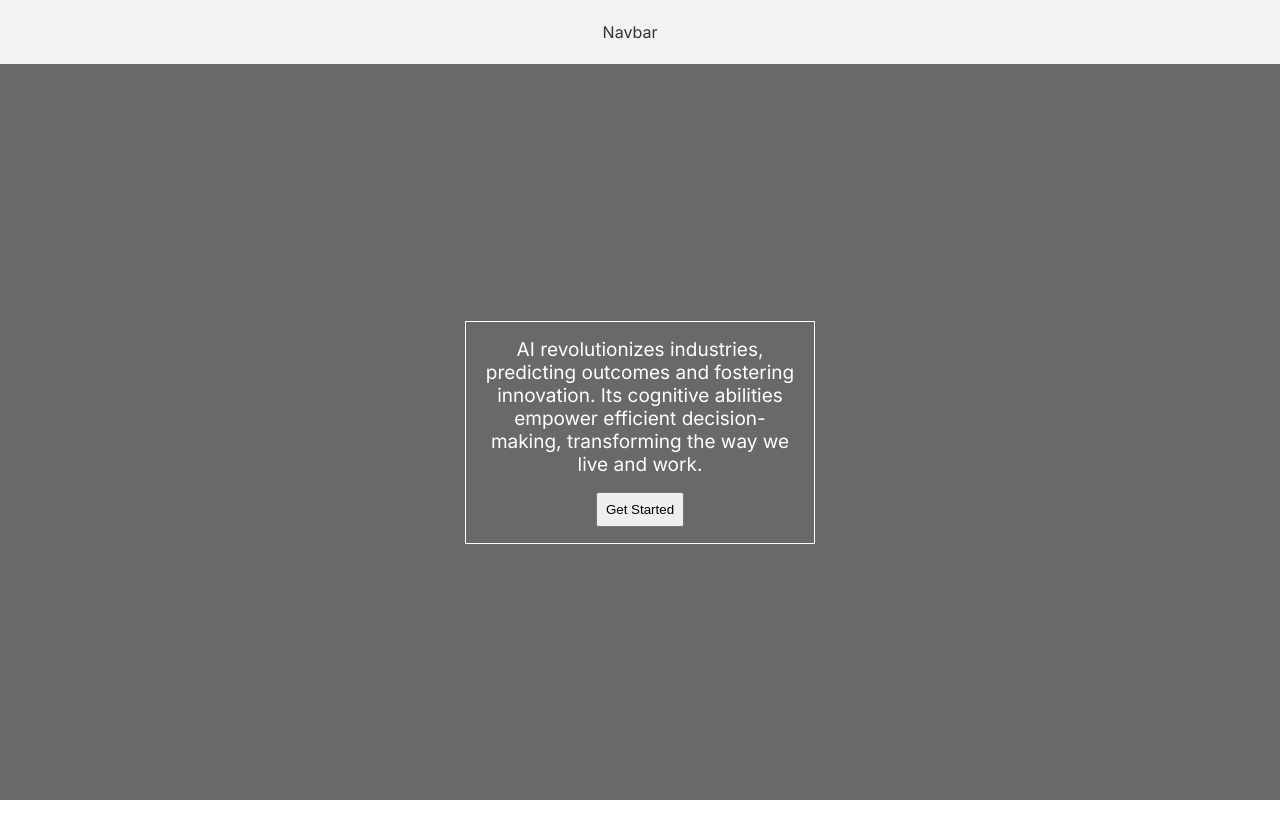
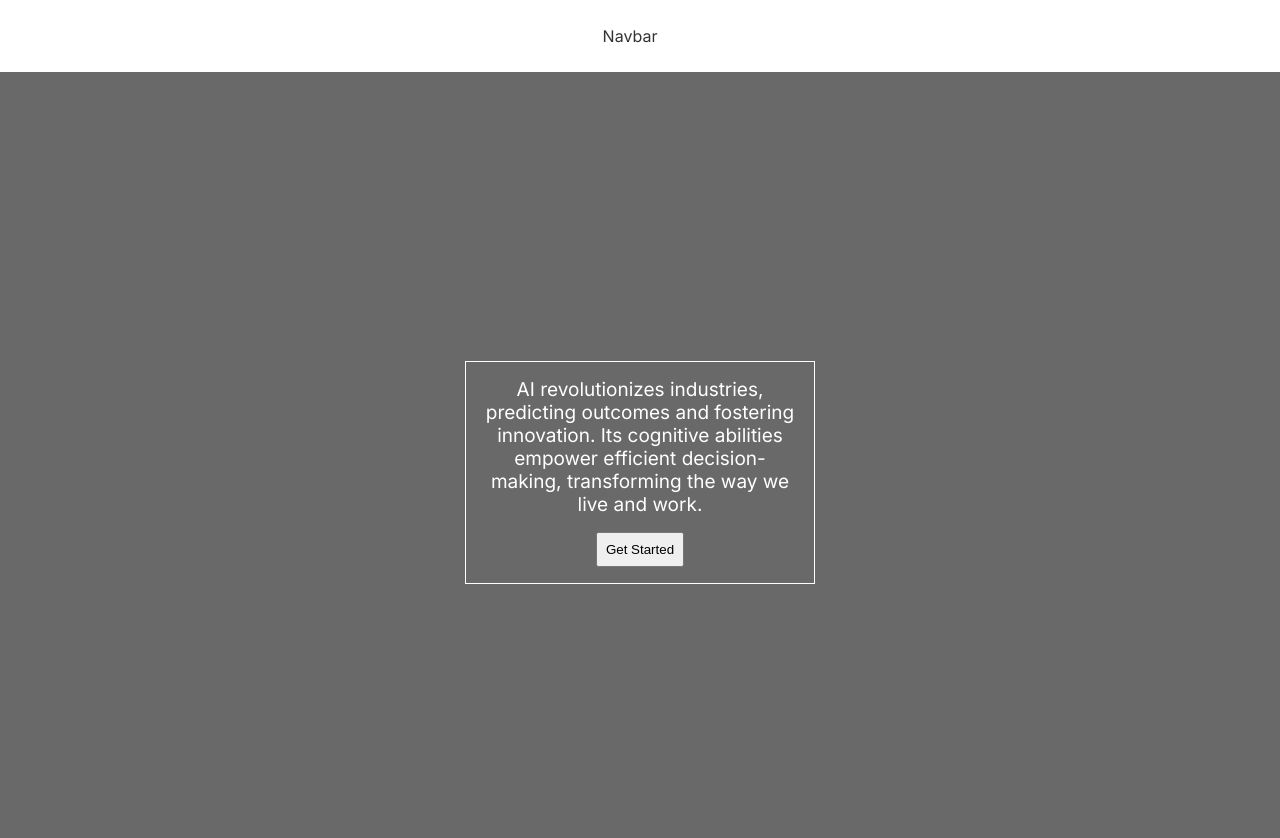
Before and after one commit to vikramkumartejani/FashionAI, a React (Create React App) app: page / in a window 1280 px wide. Shown: the top 838 px of the page. Before the commit the page ends 800 px from the top, so only its background shows below. Built offline with nearby package versions, Linux system fonts and the light colour scheme.

Commit message:
'update'

```diff
--- a/src/components/GetStarted/getstarted.css
+++ b/src/components/GetStarted/getstarted.css
@@ -1,6 +1,6 @@
 .main-container-get {
     width: 100%;
-    height: 92vh;
+    height: 100vh;
     display: flex;
     justify-content: center;
     align-items: center;
--- a/src/components/Navbar/Navbar.js
+++ b/src/components/Navbar/Navbar.js
@@ -1,5 +1,6 @@
 import React, { useState } from "react";
-  import { FaBarsStaggered } from "react-icons/fa6";
+import { FaBarsStaggered } from "react-icons/fa6";
+import { IoCloseSharp } from "react-icons/io5";
 import "./navbar.css";
 
 const Navbar = () => {
@@ -9,6 +10,9 @@ const Navbar = () => {
         setIsMobileMenuOpen(!isMobileMenuOpen);
     };
 
+    const closeMobileMenu = () => {
+        setIsMobileMenuOpen(false);
+    };
 
     return (
         <div className="nav-container">
@@ -18,7 +22,6 @@ const Navbar = () => {
                         <li>
                             <a href="/">Navbar</a>
                         </li>
-
                     </ul>
                 </div>
                 <div className="toggle-menu">
@@ -27,13 +30,14 @@ const Navbar = () => {
             </div>
             {isMobileMenuOpen && (
                 <div className="mobile_navigation">
-
                     <div className="navigation-links">
+                        <div className="close-nav" onClick={closeMobileMenu}>
+                            <IoCloseSharp />
+                        </div>
                         <ul>
                             <li>
                                 <a href="/">Navbar</a>
                             </li>
-
                         </ul>
                     </div>
                 </div>
--- a/src/components/Navbar/navbar.css
+++ b/src/components/Navbar/navbar.css
@@ -1,17 +1,21 @@
 .nav-container {
-    background-color: #f2f2f2;
+  background-color: #ffff;
   width: 100%;
+  /* position: fixed; */
+  position: relative;
 }
 
 .navbar-container {
   display: flex;
   width: 100%;
-    max-width: 1024px;
   margin: auto;
   justify-content: center;
   align-items: center;
-    height: 8vh;
+  height: 9vh;
   padding: 10px 20px;
+  /* position: absolute; */
+  top: 0;
+  background-color: transparent;
 }
 
 .links-container ul {
@@ -52,19 +56,35 @@
   .mobile_navigation {
     position: fixed;
     z-index: 1001;
-        height: 92vh;
+    height: 100vh;
+    bottom: 0;
+    right: 0;
     width: 100%;
     display: flex;
+    background-color: black;
+    padding: 20px;
+    top: 0;
+    left: 0;
+  }
+
+  .close-nav {
+    width: 20px;
+    height: 20px;
+    display: flex;
+    justify-content: center;
     align-items: center;
-      justify-content: center;
-      background-color: black;
-      padding: 10px;
+    border-radius: 50px;
+    background: #ffff;
+    position: absolute;
+    top: 1rem;
+    right: 1rem;
   }
 
 
 
   .navigation-links ul {
     list-style-type: none;
+    margin-top: 2.5rem;
   }
 
 
```
Lines whose indentation alone changed are shown as unchanged.
